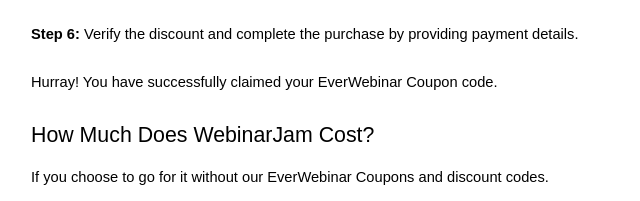
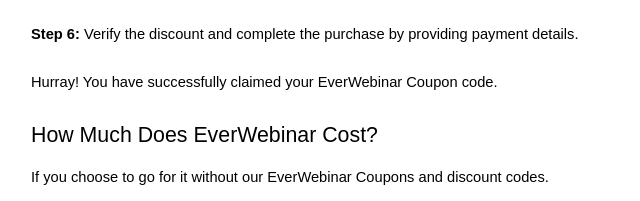
Before and after one commit to Johniereed/everwebinar-coupon, a plain HTML site: page index.html in a window 1280 px wide. Shown: the part 3215-3416 px from the top of the page, 309-949 px from the left. Drawn offline with Linux system fonts and the light colour scheme.

Commit message:
Update index.html

```diff
--- a/index.html
+++ b/index.html
@@ -101,7 +101,7 @@
 <p dir="ltr" style="line-height:1.38;margin-top:0pt;margin-bottom:0pt;"><span style="font-size:11pt;font-family:Arial,sans-serif;color:#000000;background-color:transparent;font-weight:700;font-style:normal;font-variant:normal;text-decoration:none;vertical-align:baseline;white-space:pre;white-space:pre-wrap;">Step 6:&nbsp;</span><span style="font-size:11pt;font-family:Arial,sans-serif;color:#000000;background-color:transparent;font-weight:400;font-style:normal;font-variant:normal;text-decoration:none;vertical-align:baseline;white-space:pre;white-space:pre-wrap;">Verify the discount and complete the purchase by providing payment details.</span></p>
 <p><br></p>
 <p dir="ltr" style="line-height:1.38;margin-top:0pt;margin-bottom:0pt;"><span style="font-size:11pt;font-family:Arial,sans-serif;color:#000000;background-color:transparent;font-weight:400;font-style:normal;font-variant:normal;text-decoration:none;vertical-align:baseline;white-space:pre;white-space:pre-wrap;">Hurray! You have successfully claimed your EverWebinar Coupon code.</span></p>
-<h2 dir="ltr" style="line-height:1.38;margin-top:18pt;margin-bottom:6pt;"><span style="font-size:16pt;font-family:Arial,sans-serif;color:#000000;background-color:transparent;font-weight:400;font-style:normal;font-variant:normal;text-decoration:none;vertical-align:baseline;white-space:pre;white-space:pre-wrap;">How Much Does WebinarJam Cost?</span></h2>
+<h2 dir="ltr" style="line-height:1.38;margin-top:18pt;margin-bottom:6pt;"><span style="font-size:16pt;font-family:Arial,sans-serif;color:#000000;background-color:transparent;font-weight:400;font-style:normal;font-variant:normal;text-decoration:none;vertical-align:baseline;white-space:pre;white-space:pre-wrap;">How Much Does EverWebinar Cost?</span></h2>
 <p dir="ltr" style="line-height:1.38;margin-top:12pt;margin-bottom:12pt;"><span style="font-size:11pt;font-family:Arial,sans-serif;color:#000000;background-color:transparent;font-weight:400;font-style:normal;font-variant:normal;text-decoration:none;vertical-align:baseline;white-space:pre;white-space:pre-wrap;">If you choose to go for it without our EverWebinar Coupons and discount codes.</span></p>
 <p dir="ltr" style="line-height:1.38;margin-top:12pt;margin-bottom:12pt;"><span style="font-size:11pt;font-family:Arial,sans-serif;color:#000000;background-color:transparent;font-weight:400;font-style:normal;font-variant:normal;text-decoration:none;vertical-align:baseline;white-space:pre;white-space:pre-wrap;">So, EverWebinar has&nbsp;</span><span style="font-size:11pt;font-family:Arial,sans-serif;color:#000000;background-color:transparent;font-weight:700;font-style:normal;font-variant:normal;text-decoration:none;vertical-align:baseline;white-space:pre;white-space:pre-wrap;">3 pricing options</span><span style="font-size:11pt;font-family:Arial,sans-serif;color:#000000;background-color:transparent;font-weight:400;font-style:normal;font-variant:normal;text-decoration:none;vertical-align:baseline;white-space:pre;white-space:pre-wrap;">&nbsp;to offer you, let&rsquo;s discuss it along with its features:</span></p>
 <h3 dir="ltr" style="line-height:1.38;margin-top:14pt;margin-bottom:4pt;"><span style="font-size:13pt;font-family:Arial,sans-serif;color:#000000;background-color:transparent;font-weight:700;font-style:normal;font-variant:normal;text-decoration:none;vertical-align:baseline;white-space:pre;white-space:pre-wrap;">Pricing Options:</span></h3>
```
